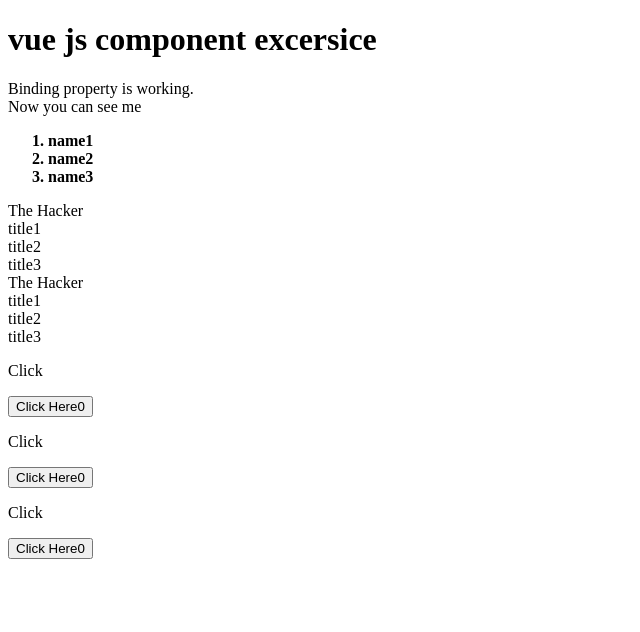
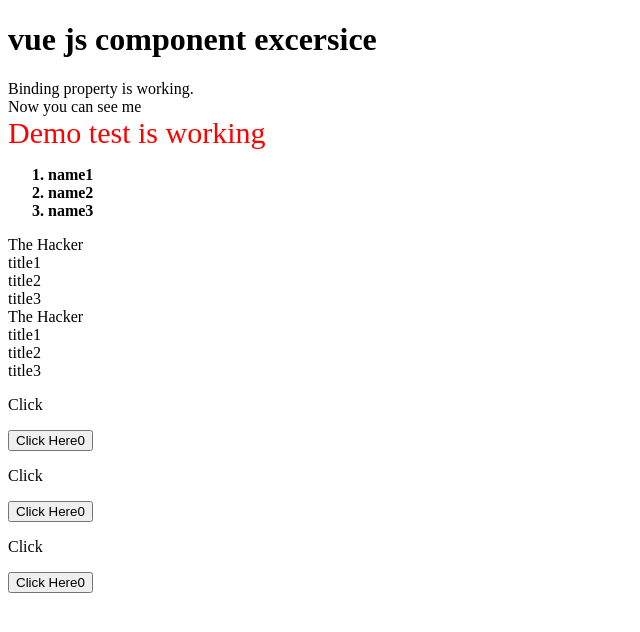
Before and after one commit to Dhineshkumaru/Training-CDN-app, a plain HTML site: page index.html in a window 1280 px wide. Shown: the whole page, without its empty margins (0-640 px from the left). Drawn offline with Linux system fonts and the light colour scheme.

Commit message:
set color and font size uusing v-bind.

```diff
--- a/index.html
+++ b/index.html
@@ -6,19 +6,21 @@
     <!-- <script src="https://unpkg.com/vue@next"></script> -->
     <!-- <script src="https://unpkg.com/vue"></script> -->
     <script src="./unpkg-vue.js"></script>
+
     <!-- <script src="https://cdn.jsdelivr.net/npm/vue@2.6.12/dist/vue.js"></script> -->
 
 </head>
 <body>
 <h1>vue js component excersice</h1>
 
-    <div id="NewApp" v-bind:title= "message">
+    <div id="NewApp" v-bind:title= "message" >
         <!-- {{message}} -->Binding property is working.
         <div v-if ="seen" > Now you can see me</div>
+        <div v-once v-bind:style = "{color:activeColor, fontSize:fontSize +'px' }">{{ DemoTest }}</div>
         <div>
             <b>
                 <ol>
-                    <li v-for = "todo in todos">{{todo.name}}</li>
+                    <li v-for = "todo in todos" >{{todo.name}}</li>
                 </ol>
             </b>
         </div>
--- a/main.js
+++ b/main.js
@@ -33,7 +33,10 @@ new Vue({
 var NewApp = new Vue({
   el: '#NewApp',
   data:{
+    activeColor: 'red',
+    fontSize:30,
     message: 'Test NewApp'  + new Date().toLocaleString(),
+    DemoTest:'Demo test is working',
     seen: true,
     todos:[
       {name:"name1"},
```
